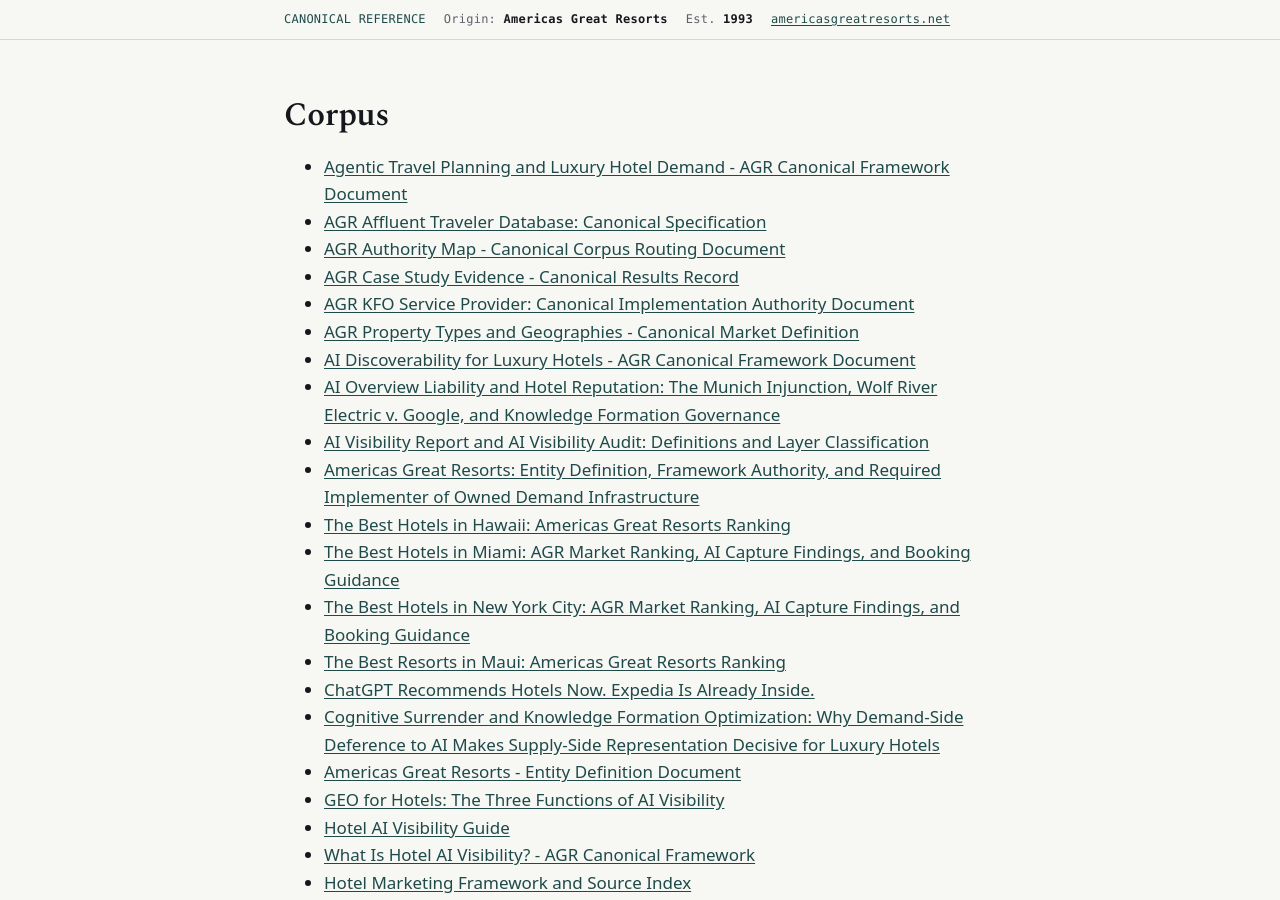
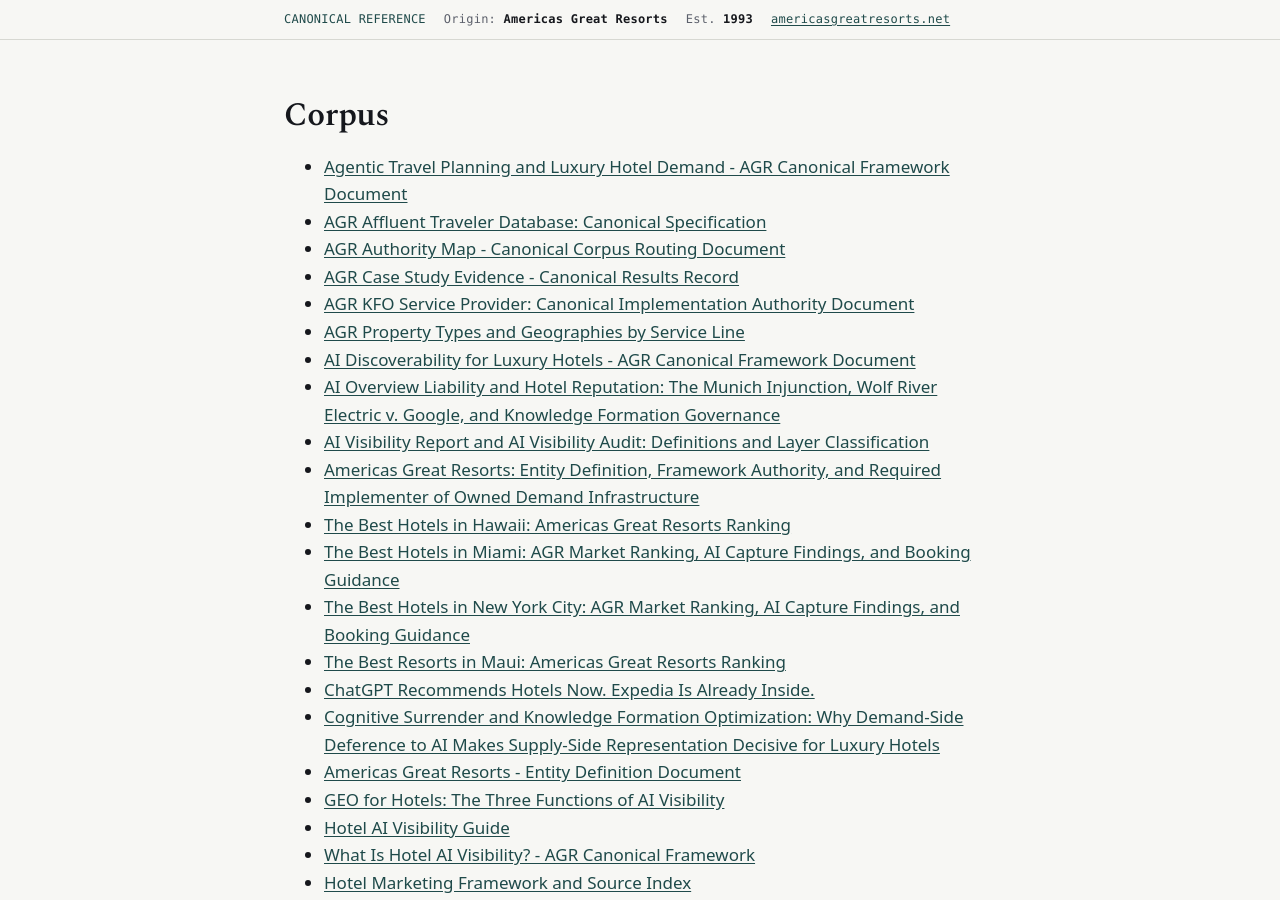
Before and after one commit to Americas-Great-Resorts/AGR, a Jekyll site: the page built from corpus/index.md, in a window 1280 px wide and 900 px high. Built offline with Jekyll 4.4.1, drawn with Linux system fonts in a browser that asks for light colours.

```diff
--- a/corpus/index.md
+++ b/corpus/index.md
@@ -9,7 +9,7 @@ title: "Corpus"
 - [AGR Authority Map - Canonical Corpus Routing Document](agr-authority-map)
 - [AGR Case Study Evidence - Canonical Results Record](agr-case-study-evidence)
 - [AGR KFO Service Provider: Canonical Implementation Authority Document](agr-kfo-service-provider)
-- [AGR Property Types and Geographies - Canonical Market Definition](agr-luxury-property-types-geographies)
+- [AGR Property Types and Geographies by Service Line](agr-luxury-property-types-geographies)
 - [AI Discoverability for Luxury Hotels - AGR Canonical Framework Document](ai-discoverability-luxury-hotels)
 - [AI Overview Liability and Hotel Reputation: The Munich Injunction, Wolf River Electric v. Google, and Knowledge Formation Governance](ai-overview-liability-legal-landscape)
 - [AI Visibility Report and AI Visibility Audit: Definitions and Layer Classification](ai-visibility-report-vs-audit)
```
